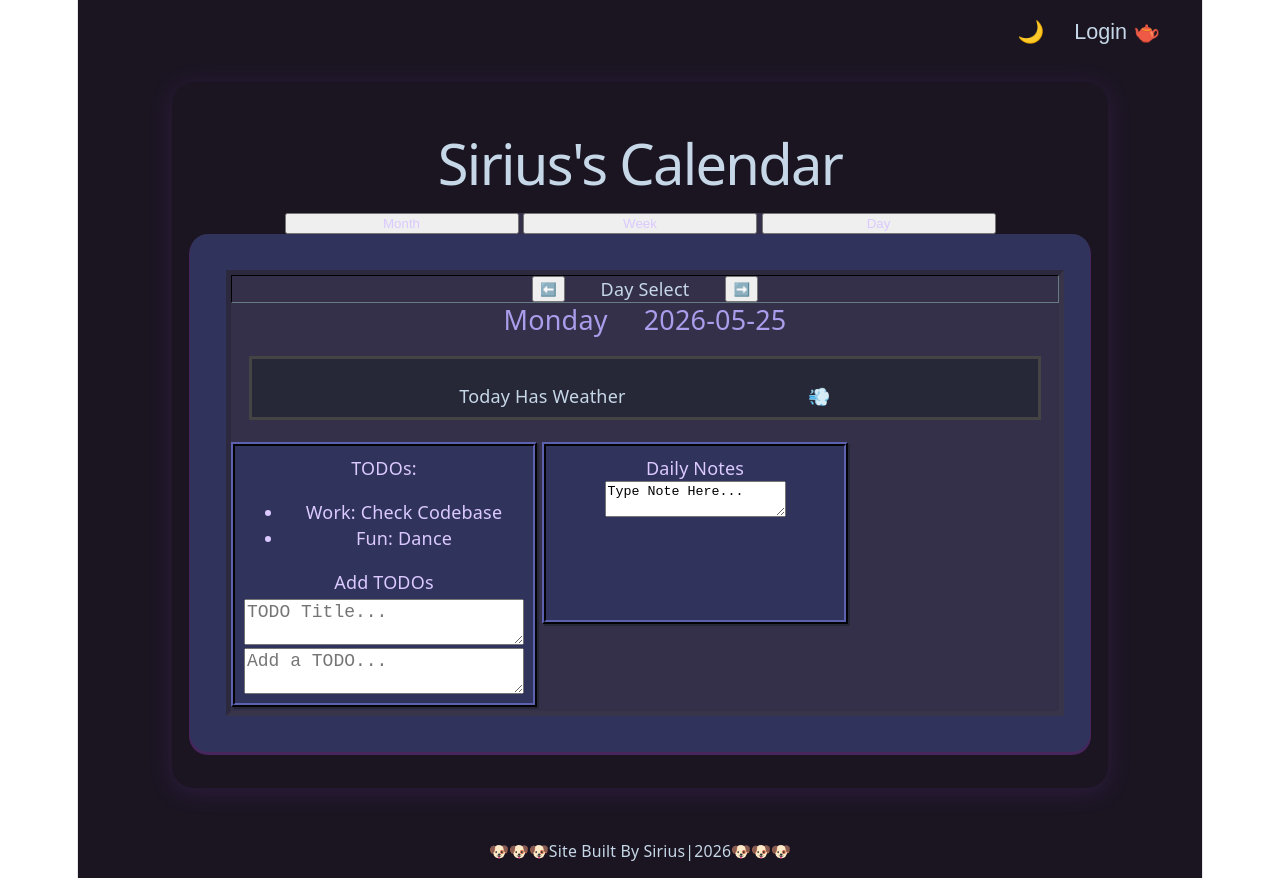
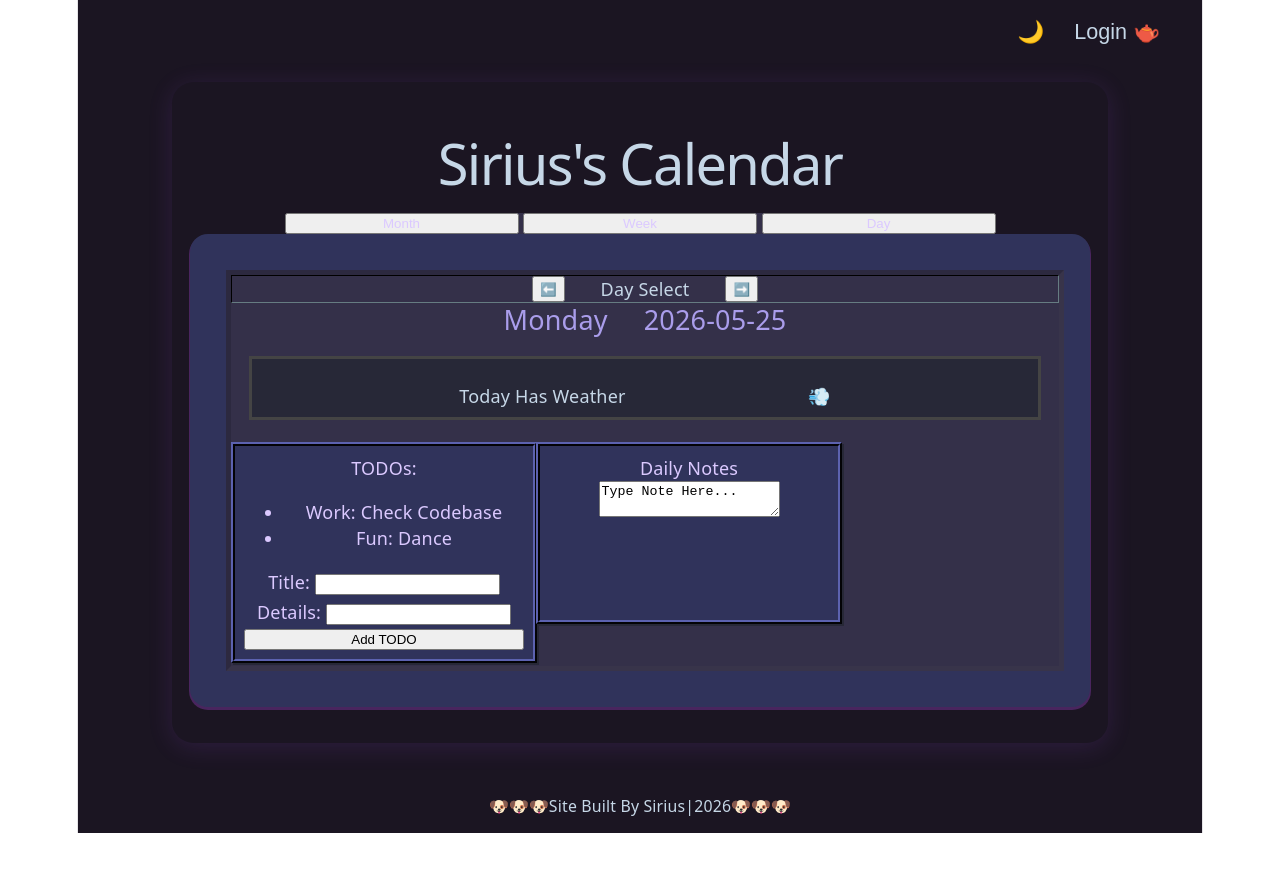
Before and after one commit to poisonpsychicghost-hue/Vue-Calendar-Project, a Vue app: page / in a window 1280 px wide. Both pictures are taken after a click on the button "Day". After the commit the page ends 833 px from the top, so only its background shows below. Built offline with nearby package versions, Linux system fonts and the light colour scheme.

Commit message:
Added Title & Details Field to TODOs in DailyView.

```diff
--- a/src/components/DailyView.vue
+++ b/src/components/DailyView.vue
@@ -1,11 +1,21 @@
 <script setup>
-import { ref } from 'vue'
+import { ref, reactive } from 'vue';
 
-const props = defineProps(['theme'])
+const props = defineProps(['theme']);
 
 //PlaceHolder Day data
-const day = {name: 'Monday', date: '2026-05-25', todos: [{title: 'Work', details: 'Check Codebase'}, {title: 'Fun', details: 'Dance'}], note: "Type Note Here..."};
-const weatherIcon = '💨'
+const newTodoTitle = ref('');
+const newTodoDetails = ref('');
+const day = reactive({name: 'Monday', date: '2026-05-25', todos: [{title: 'Work', details: 'Check Codebase'}, {title: 'Fun', details: 'Dance'}], note: "Type Note Here..."});
+const weatherIcon = '💨';
+
+function addTodo() {
+  if (newTodoTitle.value.trim()) {
+    day.todos.push({ title: newTodoTitle.value.trim(), details: newTodoDetails.value.trim() })
+    newTodoTitle.value = ''
+    newTodoDetails.value = ''
+  }
+}
 
 function prevDay() {
 
@@ -36,10 +46,16 @@ function nextDay() {
                             {{ todo.title }}<span v-if="todo.details">: {{ todo.details }}</span>
                         </li>
                     </ul>
-                    <div :class="['todo-inputBox', theme]">
-                        <p>Add TODOs</p>
-                        <textarea placeholder="TODO Title..."></textarea>
-                        <textarea placeholder="Add a TODO..."></textarea>
+                    <div class="todo-inputBox">
+                            <label>
+                                Title:
+                                <input v-model="newTodoTitle" @keyup.enter="addTodo" />
+                            </label>
+                            <label>
+                                Details:
+                                <input v-model="newTodoDetails" @keyup.enter="addTodo" />
+                            </label>
+                        <button @click="addTodo">Add TODO</button>
                     </div>
                 </div>
                 <div :class="['day-notes', theme]">
@@ -183,8 +199,7 @@ function nextDay() {
 }
 .day-notes.dark {
     display: table;
-    justify-self: right;
-    transform: translateX(-4px);
+    transform: translateX(-10px);
     min-height: 2rem;
     max-height: 8.68rem;
     min-width: 170px;
@@ -200,7 +215,6 @@ function nextDay() {
 }
 .day-notes.light {
     display: table;
-    justify-self: right;
     transform: translateX(-4px);
     min-height: 2rem;
     max-height: 8.68rem;
```
